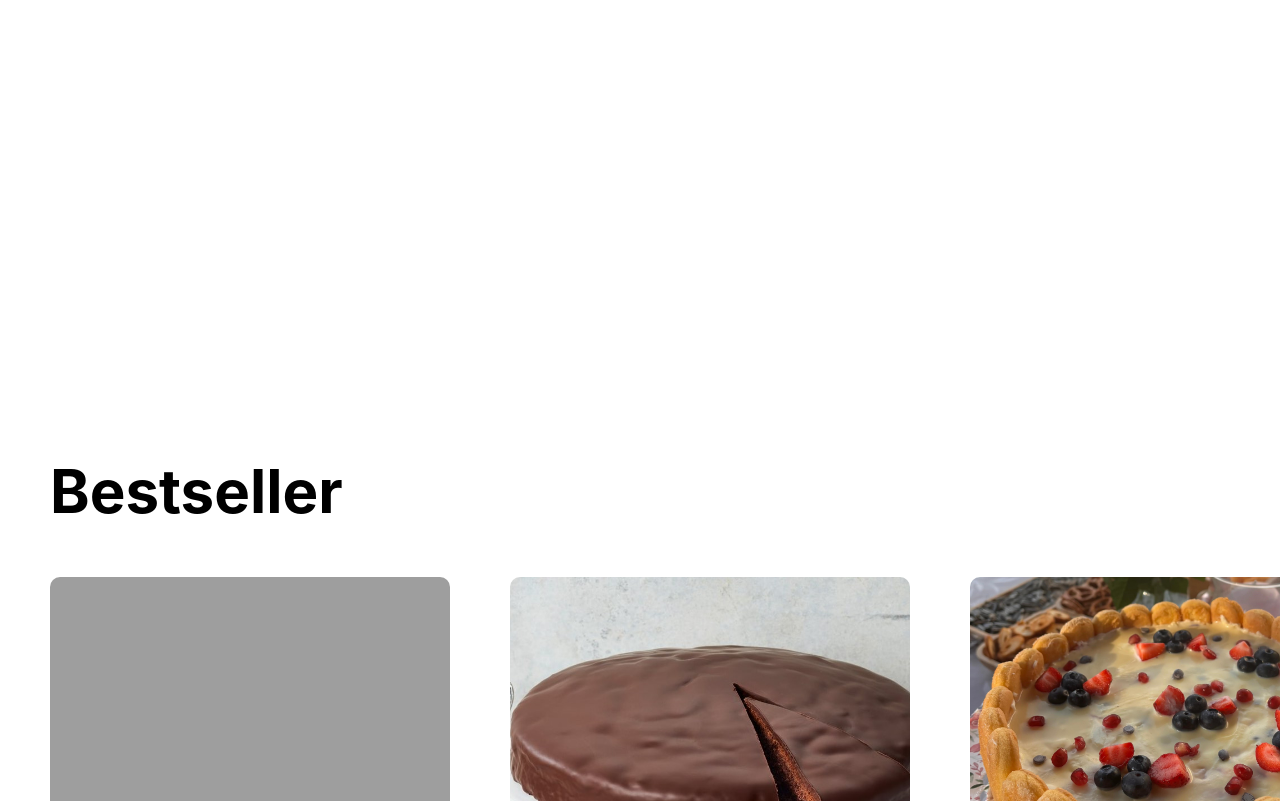
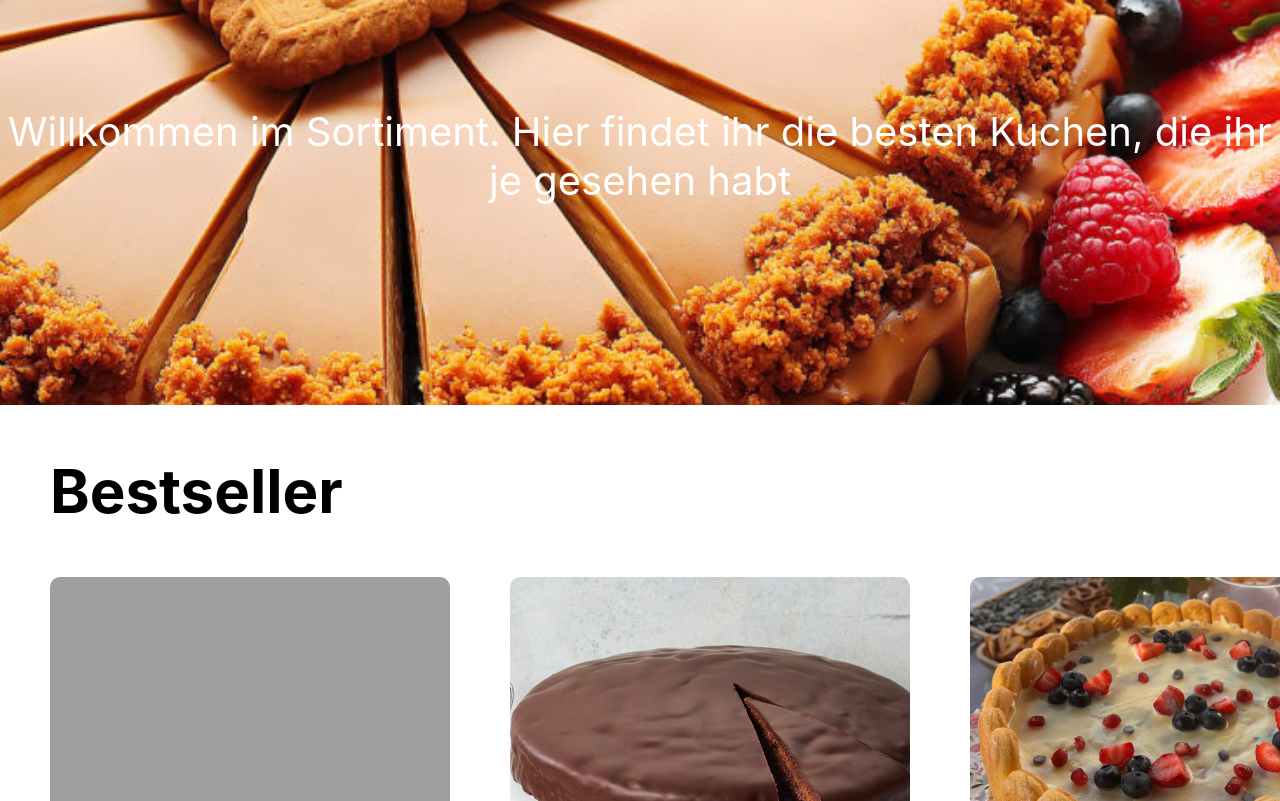
Before and after one commit to Samed-Uenal-57/Project-AMS, a website: page public/sortiment/sortiment.html in a window 1280 px wide. Shown: the part 295-1096 px from the top of the page. Drawn offline with Linux system fonts and the light colour scheme; the site is published under a folder, as on GitHub Pages, so addresses that start at the root find nothing.

Commit message:
Fixed issue with picture

```diff
--- a/public/sortiment/sortisheet.css
+++ b/public/sortiment/sortisheet.css
@@ -7,7 +7,7 @@ html, body {
 
 
 #heroes{
-    background-image: url('/pictures/BiscoffKuchen1.jpg');
+    background-image: url('../../pictures/BiscoffKuchen1.jpg');
     background-size:cover;
     background-position: center;
     color:white;
```
